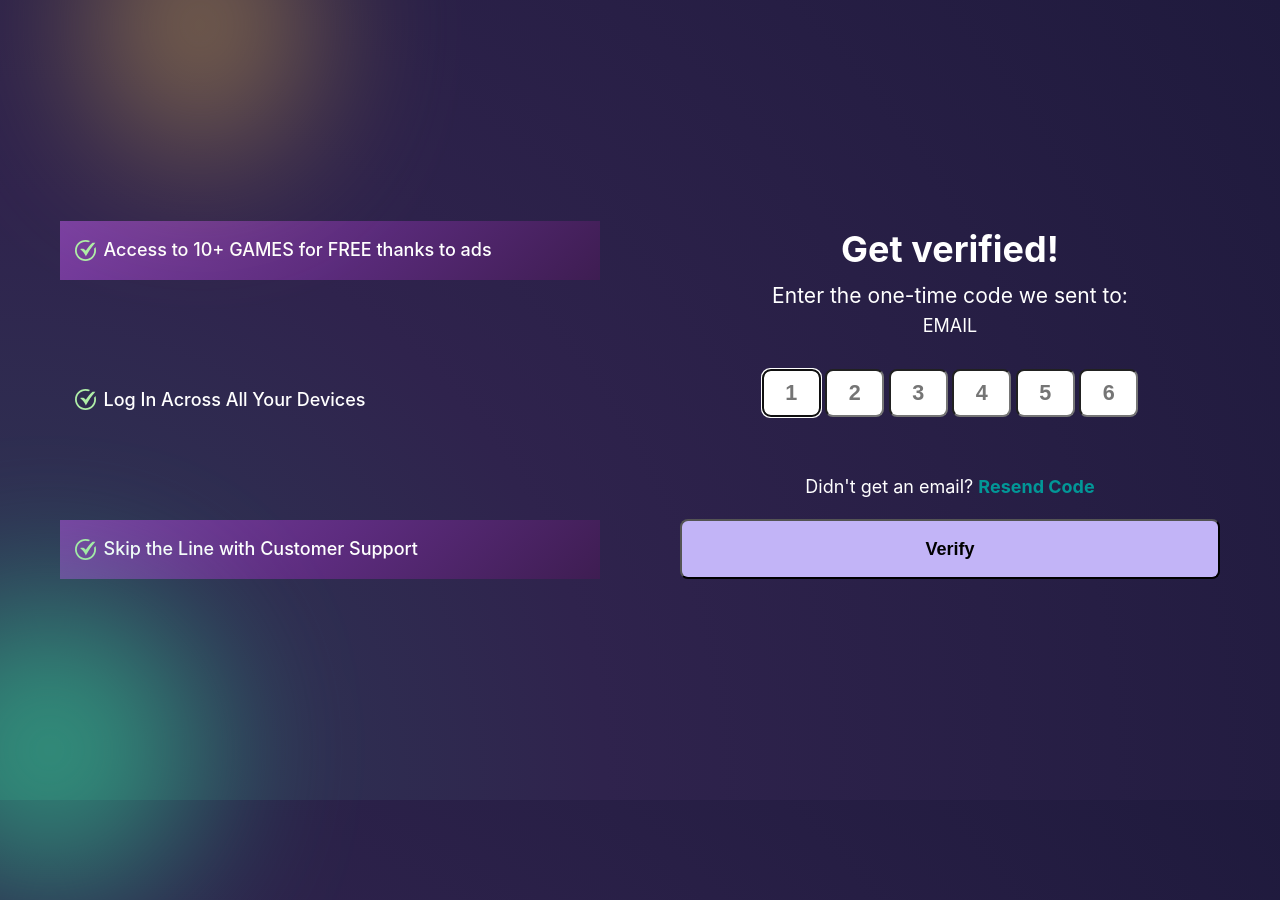
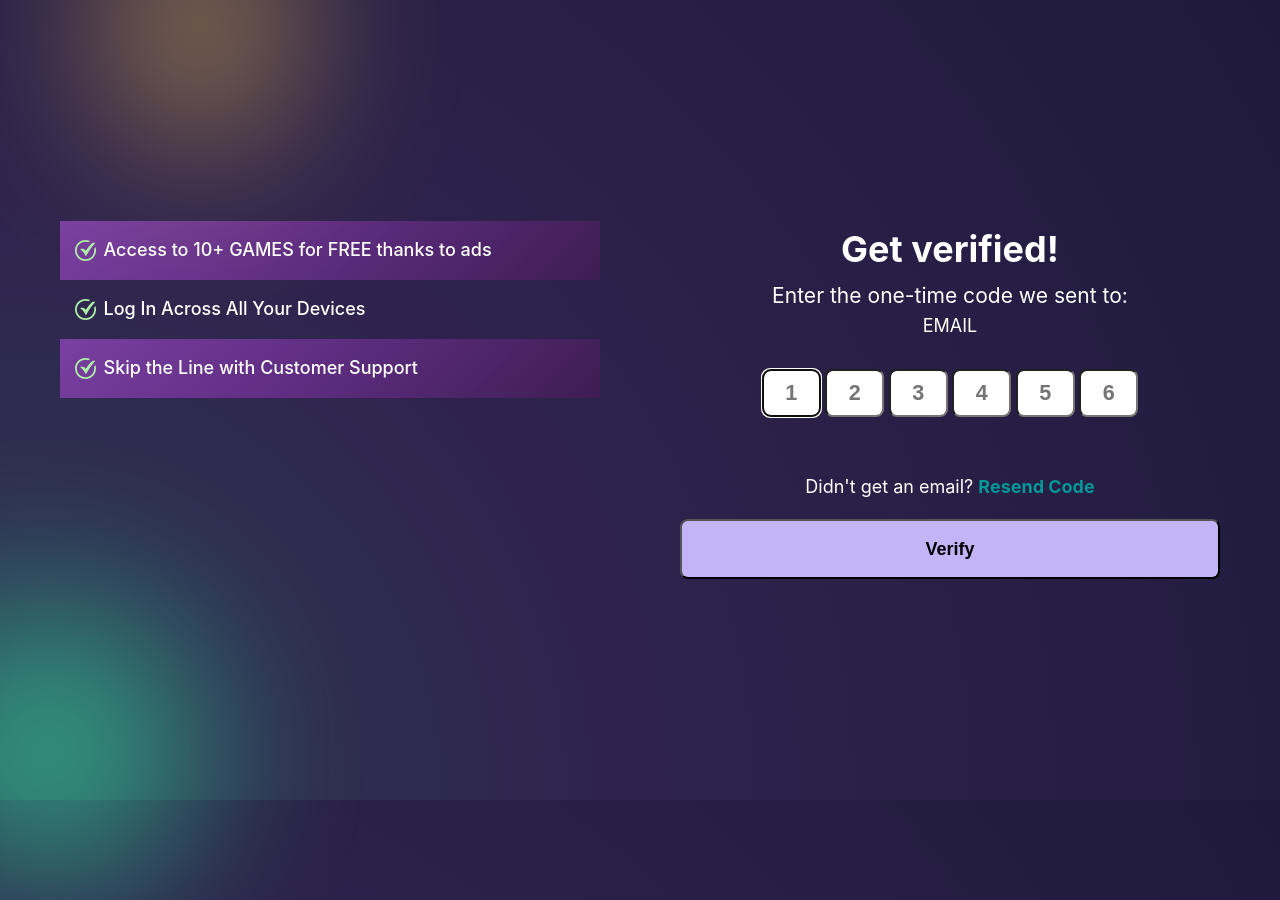
Before and after one commit to DiegoGutierrezDev/GameHouse-test, a Vue app: page /step2 in a window 1280 px wide. Built offline with nearby package versions, Linux system fonts and the light colour scheme.

Commit message:
Pseudolayouts created

```diff
--- a/src/router/index.js
+++ b/src/router/index.js
@@ -1,5 +1,4 @@
 import { createRouter, createWebHistory } from 'vue-router'
-import AppRegisterLayout from '../views/layouts/AppRegisterLayout.vue'
 
 const router = createRouter({
   history: createWebHistory(import.meta.env.BASE_URL),
@@ -7,42 +6,22 @@ const router = createRouter({
     {
       path: '/',
       name: 'registerStep1',
-      component: () => import('../views/layouts/AppRegisterLayout.vue'),
-      meta: {
-        layout: AppRegisterLayout,
-      },
-    },
-    {
-      path: '/',
-      name: 'registerStep1',
       component: () => import('../views/register/RegisterStep1.vue'),
-      meta: {
-        layout: AppRegisterLayout,
-      },
     },
     {
       path: '/step2',
       name: 'registerStep2',
       component: () => import('../views/register/RegisterStep2.vue'),
-      meta: {
-        layout: AppRegisterLayout,
-      },
     },
     {
       path: '/step3',
       name: 'registerStep3',
       component: () => import('../views/register/RegisterStep3.vue'),
-      meta: {
-        layout: AppRegisterLayout,
-      },
     },
     {
       path: '/step4',
       name: 'registerStep4',
       component: () => import('../views/register/RegisterStep4.vue'),
-      meta: {
-        layout: AppRegisterLayout,
-      },
     },
     {
       path: '/about',
--- a/src/views/layouts/AppRegisterLayout.vue
+++ /dev/null
@@ -1,11 +0,0 @@
-<script setup>
-import { ref } from 'vue'
-
-const activeStep = ref('step' + '2')
-</script>
-
-<template>
-  <component :is="activeStep">
-    <slot />
-  </component>
-</template>
--- /dev/null
+++ b/src/views/layouts/PageWrapper.vue
@@ -0,0 +1,35 @@
+<template>
+  <div v-if="desktop" class="columns">
+    <div>
+      <slot name="benefits" />
+      <slot name="text" />
+    </div>
+    <div class="white-text">
+      <slot name="title" />
+      <slot name="input" />
+      <slot name="resend" />
+      <slot name="button" />
+    </div>
+  </div>
+  <div v-else>
+    <slot name="title" />
+    <slot name="benefits" />
+    <slot name="input" />
+    <slot name="button" />
+    <slot name="text" />
+  </div>
+</template>
+
+<script setup>
+import { computed, onMounted, onUnmounted, ref } from 'vue'
+
+const windowWidth = ref(window.innerWidth)
+const updateWidth = () => (windowWidth.value = window.innerWidth)
+
+onMounted(() => window.addEventListener('resize', updateWidth))
+onUnmounted(() => window.removeEventListener('resize', updateWidth))
+
+const desktop = computed(() => {
+  return windowWidth.value > 641
+})
+</script>
--- a/src/views/register/RegisterStep2.vue
+++ b/src/views/register/RegisterStep2.vue
@@ -2,10 +2,12 @@
 import AppBenefits from '@/components/AppBenefits.vue'
 import AppButton from '@/components/AppButton.vue'
 import AppOTP from '@/components/AppOTP.vue'
+import PageWrapper from '../layouts/PageWrapper.vue'
 </script>
 
 <template>
-  <main class="columns">
+  <PageWrapper>
+    <template #benefits>
       <div class="left-column">
         <AppBenefits
           :benefits="[
@@ -15,19 +17,26 @@ import AppOTP from '@/components/AppOTP.vue'
           ]"
         />
       </div>
+    </template>
 
-    <div class="white-text">
+    <template #input>
+      <AppOTP style="margin-top: 1.4em"></AppOTP>
+    </template>
+
+    <template #title>
       <h1>Get verified!</h1>
       <h3>Enter the one-time code we sent to:</h3>
       EMAIL
-      <AppOTP style="margin-top: 1.4em"></AppOTP>
+    </template>
 
+    <template #resend>
       <p style="margin-top: 3em">
         Didn't get an email?
         <a href="https://company.gamehouse.com/" style="font-weight: 700">Resend Code</a>
-      </p>
-
+      </p></template
+    >
+    <template #button>
       <AppButton text="Verify" style="display: block; width: 100%; margin-top: 1em"></AppButton>
-    </div>
-  </main>
     </template>
+  </PageWrapper>
+</template>
```
Lines whose indentation alone changed are shown as unchanged.
